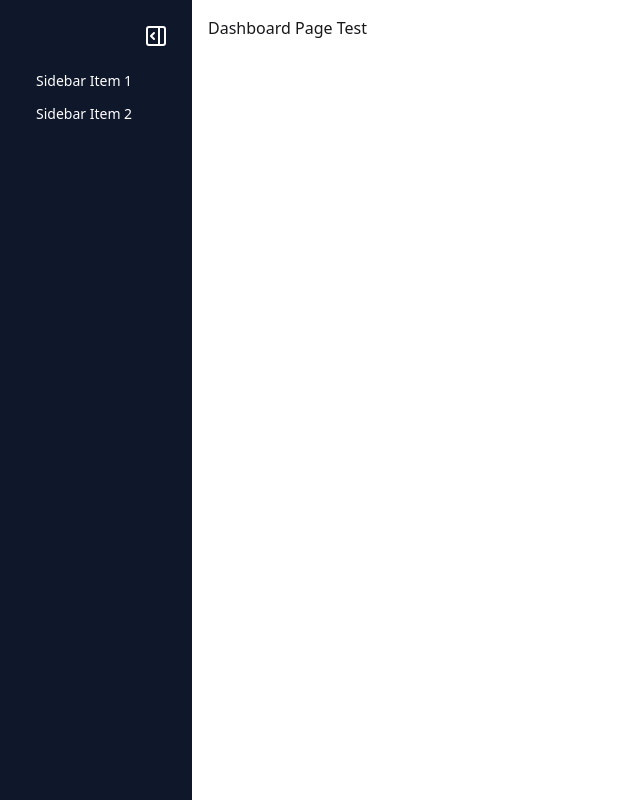
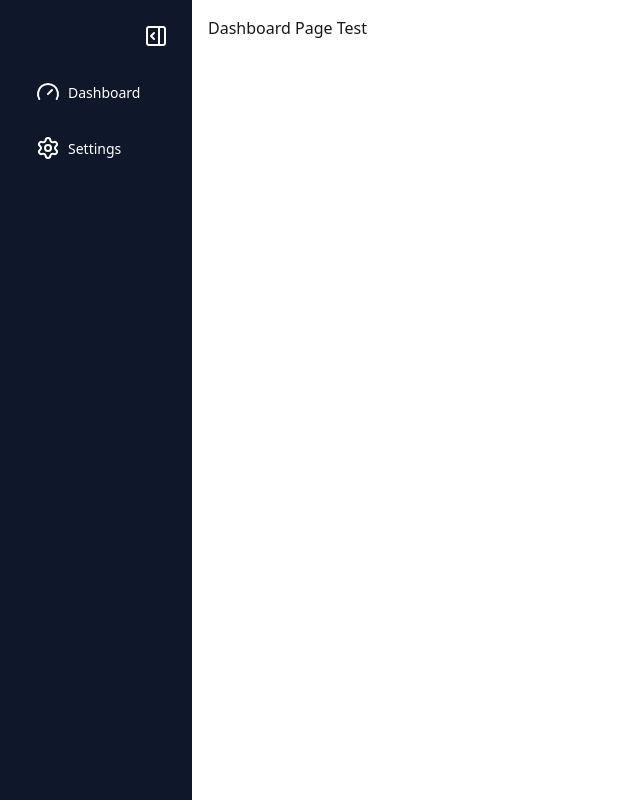
Before and after one commit to tuanemtramtinh/video-streaming-platform-fe, a React (Vite) app: page /admin in a window 1280 px wide. Shown: the whole page, without its empty margins (0-640 px from the left). Built offline with nearby package versions, Linux system fonts and the light colour scheme.

Commit message:
SCRUM-18: Handle appear and hidden dashboard's sidebar

```diff
--- a/src/layouts/AdminLayout.tsx
+++ b/src/layouts/AdminLayout.tsx
@@ -1,6 +1,6 @@
-import { Menu, PanelLeftOpen, PanelRightOpen } from "lucide-react";
+import { Gauge, PanelLeftOpen, PanelRightOpen, Settings } from "lucide-react";
 import { useState } from "react";
-import { Outlet } from "react-router";
+import { Link, Outlet } from "react-router";
 
 export default function AdminLayout() {
   const [isOpen, setIsOpen] = useState<boolean>(true);
@@ -38,10 +38,22 @@ export default function AdminLayout() {
           <ul className="menu w-full">
             {/* Sidebar content here */}
             <li>
-              <a className="">Sidebar Item 1</a>
+              <Link
+                to={""}
+                className="is-drawer-close:px-0 is-drawer-close:justify-center flex w-full items-center py-4"
+              >
+                <Gauge className="" />
+                <span className="is-drawer-close:hidden">Dashboard</span>
+              </Link>
             </li>
             <li>
-              <a className="">Sidebar Item 2</a>
+              <Link
+                to={""}
+                className="is-drawer-close:p-0 is-drawer-close:justify-center flex w-full items-center py-4"
+              >
+                <Settings className="" />
+                <span className="is-drawer-close:hidden">Settings</span>
+              </Link>
             </li>
           </ul>
         </div>
```
